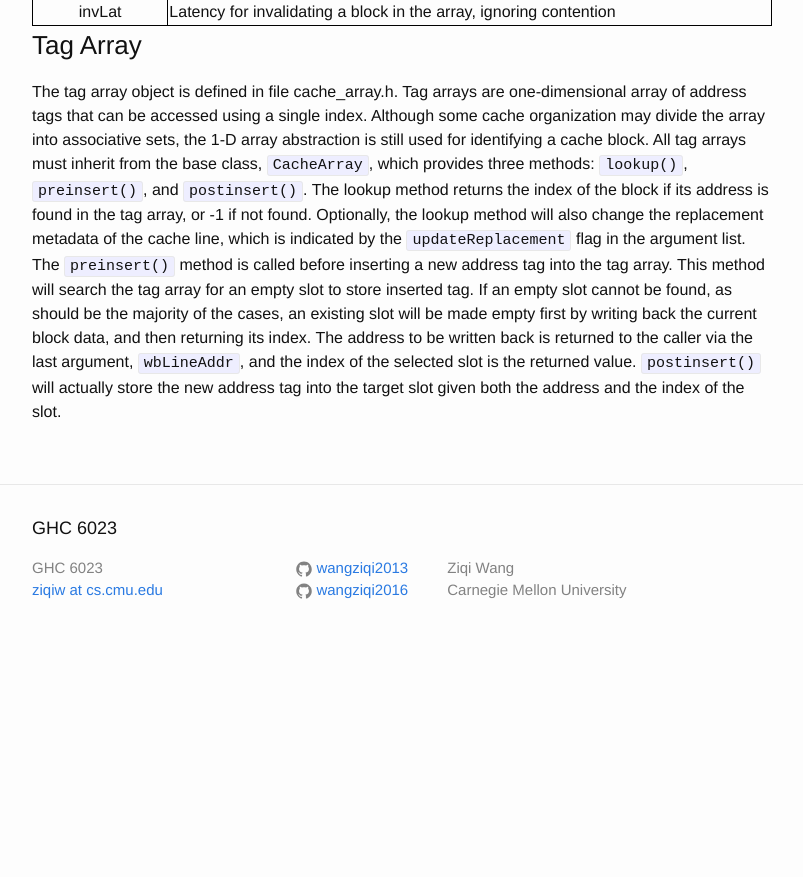
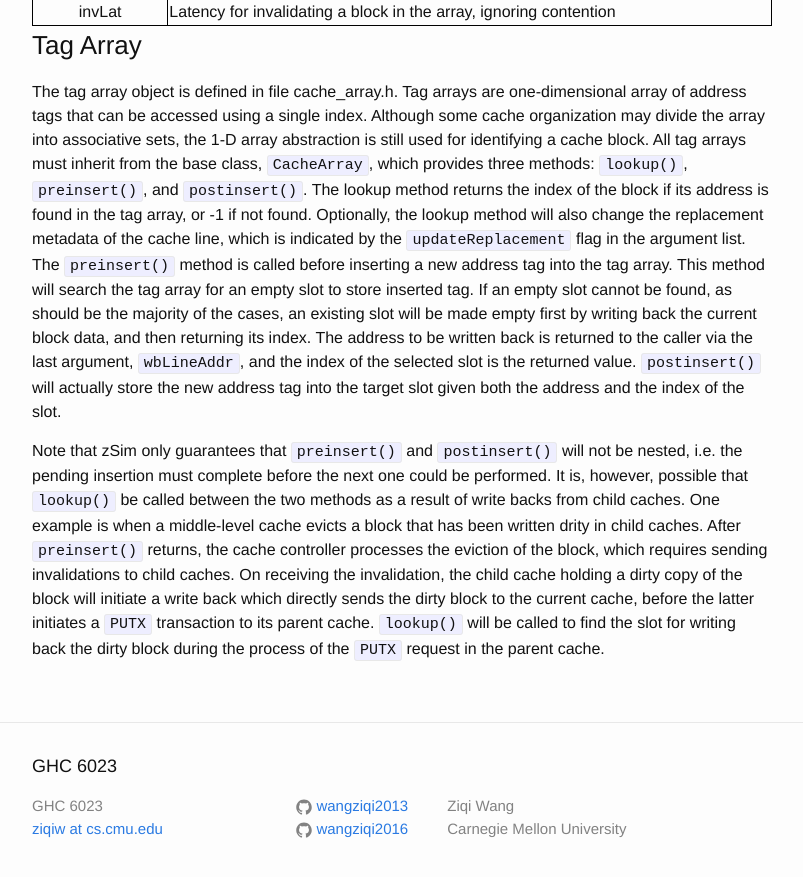
Before and after one commit to wangziqi2013/wangziqi2013.github.io, a Jekyll site: the page built from _posts/2019-12-24-understand-zsim-cc-sim.markdown, in a window 1280 px wide and 900 px high, scrolled down 4494 px. Shown: the top 877 px of the window, without its empty margins (238-1041 px from the left). Built offline with Jekyll 4.4.1, drawn with Linux system fonts in a browser that asks for light colours; before the commit the page ends 5156 px from its top, so only the background shows below that.

Commit message:
Adding example

```diff
--- a/_posts/2019-12-24-understand-zsim-cc-sim.markdown
+++ b/_posts/2019-12-24-understand-zsim-cc-sim.markdown
@@ -180,3 +180,12 @@ will be made empty first by writing back the current block data, and then return
 back is returned to the caller via the last argument, `wbLineAddr`, and the index of the selected slot is the returned
 value. `postinsert()` will actually store the new address tag into the target slot given both the address and the index
 of the slot.
+
+Note that zSim only guarantees that `preinsert()` and `postinsert()` will not be nested, i.e. the pending insertion must
+complete before the next one could be performed. It is, however, possible that `lookup()` be called between the two methods
+as a result of write backs from child caches. One example is when a middle-level cache evicts a block that has been written
+drity in child caches. After `preinsert()` returns, the cache controller processes the eviction of the block, which
+requires sending invalidations to child caches. On receiving the invalidation, the child cache holding a dirty copy of
+the block will initiate a write back which directly sends the dirty block to the current cache, before the latter
+initiates a `PUTX` transaction to its parent cache. `lookup()` will be called to find the slot for writing back the dirty
+block during the process of the `PUTX` request in the parent cache.
```
